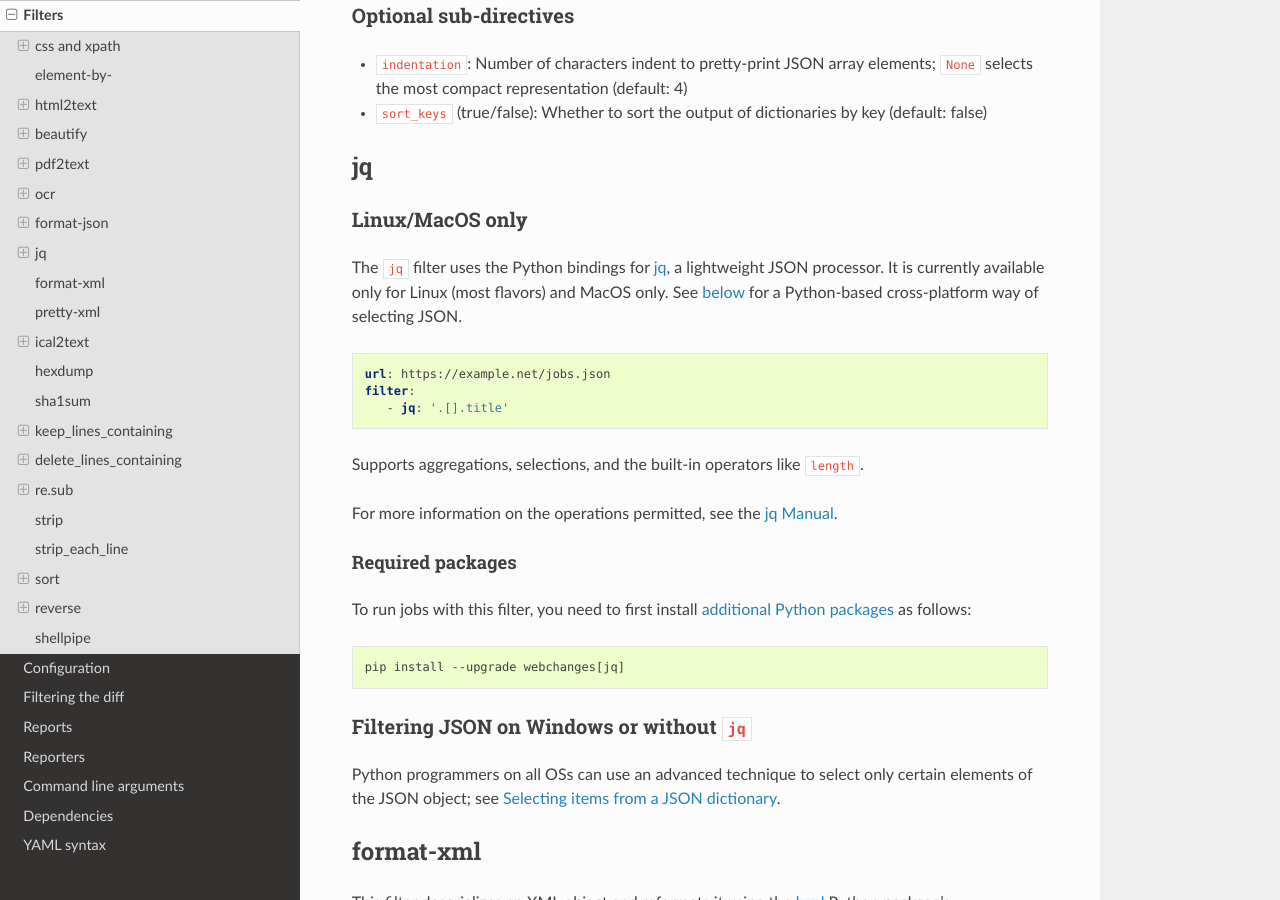
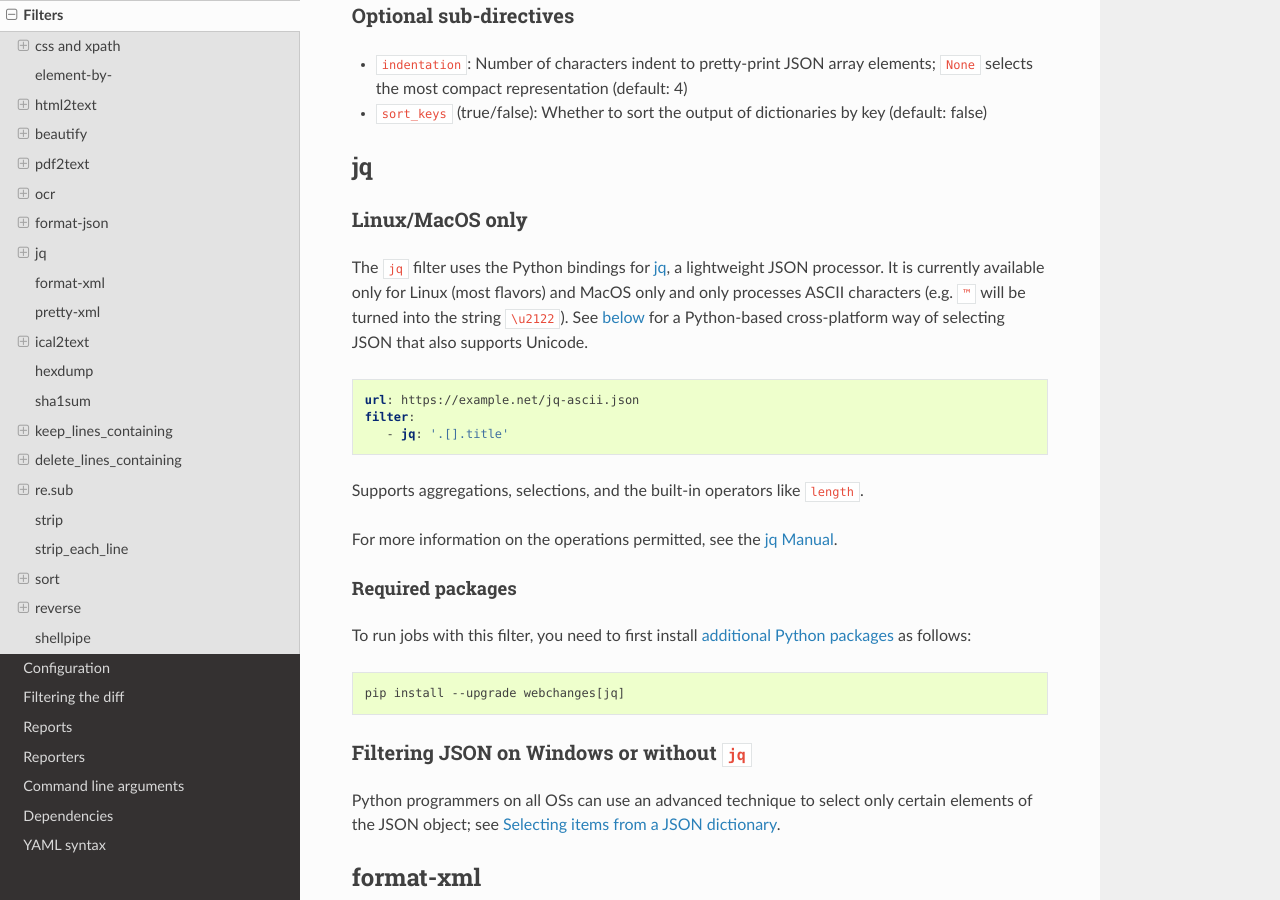
Before and after one commit to mborsetti/webchanges, a Sphinx documentation site: the page built from docs/filters.rst, in a window 1280 px wide and 900 px high, scrolled down 8706 px. Built offline with Sphinx 7.4.7 and the Read the Docs theme 2.0.0, drawn with Linux system fonts in a browser that asks for light colours; some of the changed text lies outside the part shown.

Commit message:
jq does not support Unicode

```diff
--- a/CHANGELOG.rst
+++ b/CHANGELOG.rst
@@ -52,7 +52,7 @@ Added
   <https://github.com/thp/urlwatch/issues/635>`__.
 * Reporter ``prowl`` for the `Prowl <https://prowlapp.com>`__ push notification client for iOS (only). Contributed
   by `nitz <https://github.com/nitz>`__ upstream in PR `633 <https://github.com/thp/urlwatch/pull/633>`__.
-* Filter ``jq`` to parse, transform, and extract JSON data. Contributed by
+* Filter ``jq`` to parse, transform, and extract ASCII JSON data. Contributed by
   `robgmills <https://github.com/robgmills>`__ upstream in PR `626 <https://github.com/thp/urlwatch/pull/626>`__.
 * Filter ``pretty-xml`` as an alternative to ``format-xml`` (backwards-compatible with `urlwatch` 2.23)
 * Alert user when the jobs file contains unrecognized directives (e.g. typo)
--- a/docs/filters.rst
+++ b/docs/filters.rst
@@ -59,8 +59,8 @@ At the moment, the following filters are available:
 
 * To filter and/or make JSON more readable:
 
+  - :ref:`jq`: Filter ASCII JSON
   - :ref:`format-json`: Reformat (pretty-print) JSON
-  - :ref:`jq`: Filter JSON
 
 * To make XML more readable:
 
@@ -486,12 +486,13 @@ Linux/MacOS only
 """"""""""""""""
 
 The ``jq`` filter uses the Python bindings for `jq <https://stedolan.github.io/jq/>`__, a lightweight JSON processor.
-It is currently available only for Linux (most flavors) and MacOS only.  See :ref:`below <filtering_json>` for a
-Python-based cross-platform way of selecting JSON.
+It is currently available only for Linux (most flavors) and MacOS only and only processes ASCII characters (e.g. ``™``
+will be turned into the string ``\u2122``). See :ref:`below <filtering_json>` for a Python-based cross-platform way of
+selecting JSON that also supports Unicode.
 
 .. code-block:: yaml
 
-   url: https://example.net/jobs.json
+   url: https://example.net/jq-ascii.json
    filter:
       - jq: '.[].title'
 
```
Also changed, not shown: 2 other files.
